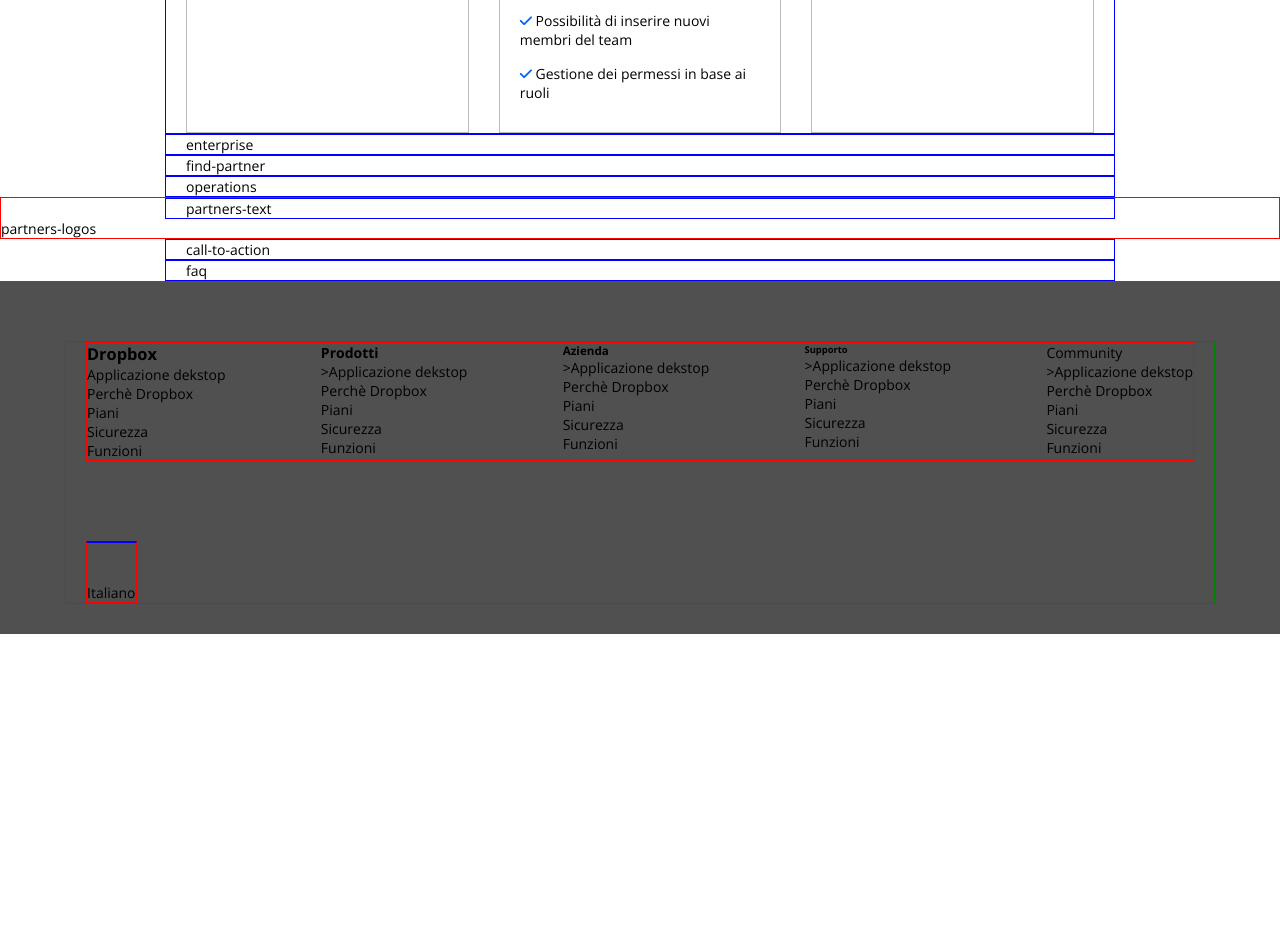
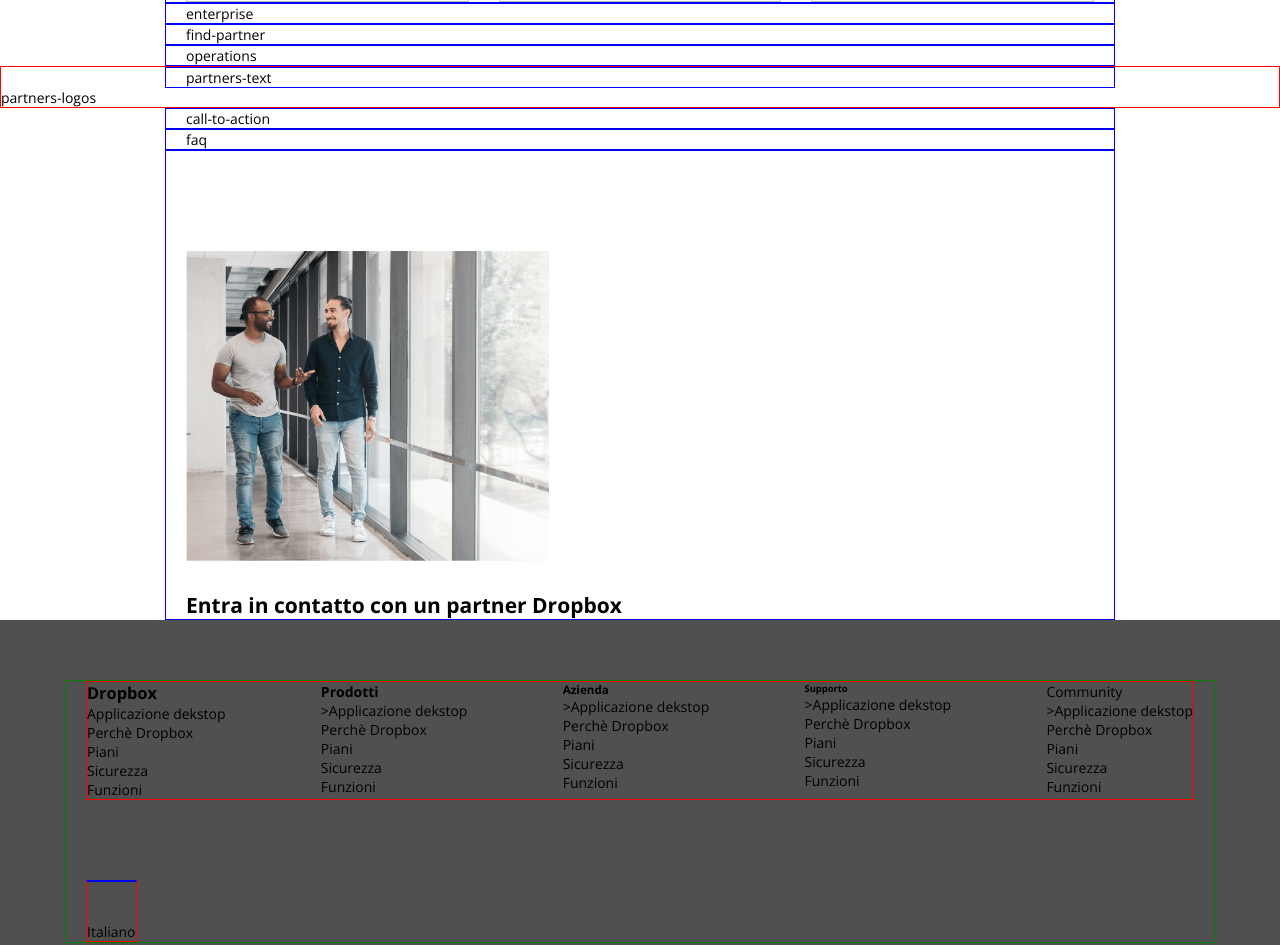
Before and after one commit to fabiolafisca/htmlcsss-dropbox, a plain HTML site: page index.html in a window 1280 px wide. Shown: the part 1668-2613 px from the top of the page. Before the commit the page ends 2302 px from the top, so only its background shows below. Drawn offline with nearby package versions, Linux system fonts and the light colour scheme.

Commit message:
execise dropbox

```diff
--- a/css/style.css
+++ b/css/style.css
@@ -178,7 +178,7 @@
     box-shadow: 0 2px 10px rgb(85, 85, 85);
     margin-bottom: 40px;
     position: fixed;
-    width: 100vw;
+    width: 100%;
     z-index: 1000;
     }
 
@@ -262,6 +262,10 @@
     color: var(--color-bg-bright-blue);
     }
 
+    img {
+        width: 40%;
+        text-align: center;
+    }
 
     .business-options .line-spacing {
     border: 1px solid var(--color-light-grey);
--- a/index.html
+++ b/index.html
@@ -52,6 +52,8 @@ obcaecati harum non quis!</p>
 </div>
 <div class="jumbo-right">
 <img src="img/jumbo.png" alt="jumbo">
+<ul>
+</ul>
 </div>
 </div>
 </div>
@@ -243,10 +245,12 @@ enterprise
 <section id="find-partner" class="inner-container">
 find-partner
 </section>
+
 <!-- section 4 -->
 <section id="operations" class="inner-container">
 operations
 </section>
+
 <!-- section 5 -->
 <section id="partners" class="debug">
 <div class="partners-text inner-container">
@@ -256,14 +260,23 @@ partners-text
 partners-logos
 </div>
 </section>
+
 <!-- section 6 -->
 <section id="call-to-action" class="inner-container">
 call-to-action
 </section>
+
 <!-- section 7 -->
 <section id="faq" class="inner-container">
 faq
 </section>
+
+<!-- section 8 -->
+<section id="business-plan" class="business-plan inner-container d-flex flex-col gap-lg">
+<img src="./img/partner copy.png">
+<h1>Entra in contatto con un partner Dropbox</h1>
+</section>
+
 </main>
 <!-- footer -->
 <footer>
```
Also changed, not shown: img/partner copy.png (added).
